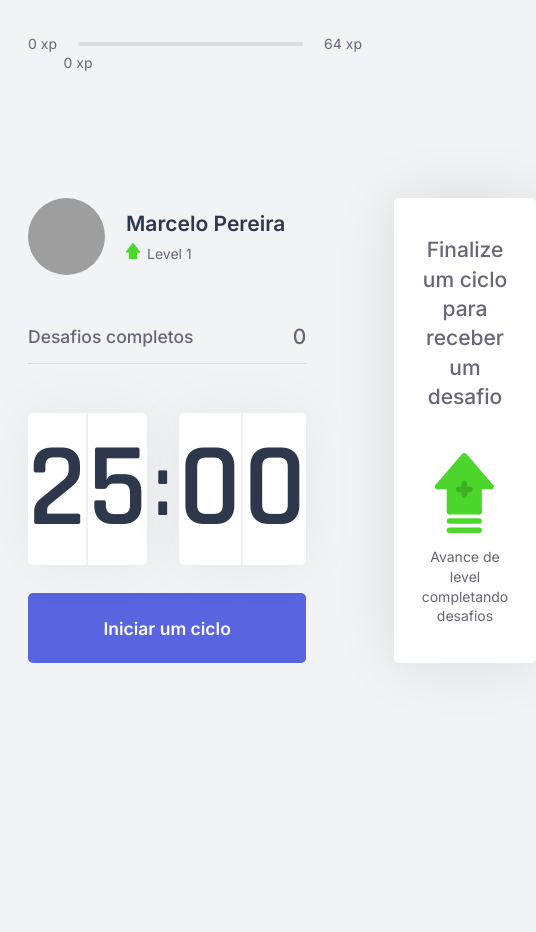
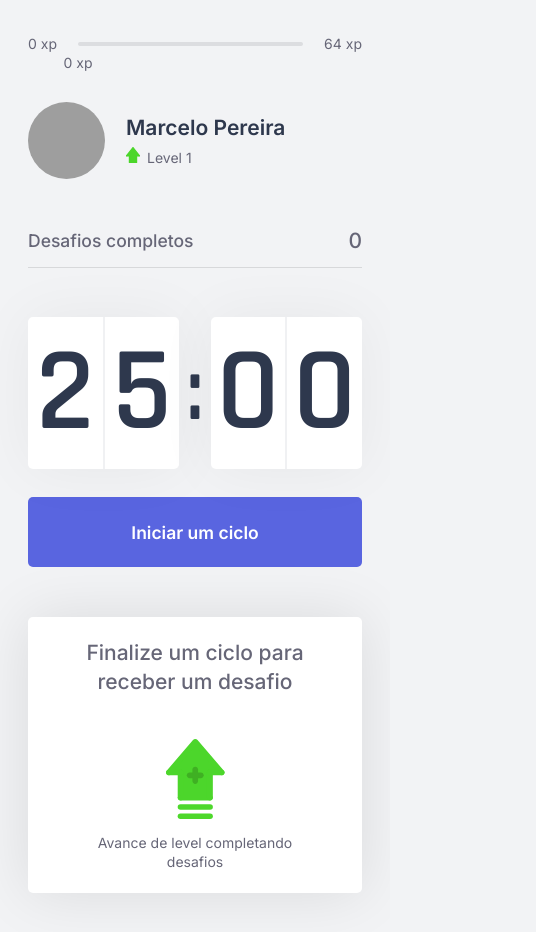
Before and after one commit to marcelopajr/moveit-next, a Next.js app: page / in a window 390 px wide. Shown: the top 932 px of the page, 536 px wide, since content can reach past the window. Before the commit the page ends 844 px from the top, so only its background shows below. Built offline with nearby package versions, Linux system fonts and the light colour scheme; grey boxes are pictures that could not be loaded.

Commit message:
Correção na responsividade

```diff
--- a/src/pages/index.tsx
+++ b/src/pages/index.tsx
@@ -31,13 +31,13 @@ export default function Home(props: HomeProps) {
 
         <CountdownProvider>
           <section>
-            <div>
+            <div className={styles.profileCountdown}>
               <Profile />
               <CompletedChallenges />
               <Countdown />
             </div>
 
-            <div>
+            <div className={styles.challengeBox}>
               <ChallengeBox />
             </div>
           </section>
--- a/src/styles/pages/Home.module.css
+++ b/src/styles/pages/Home.module.css
@@ -14,3 +14,17 @@
   gap: 6.25rem;
   align-content: center;
 }
+
+@media (max-width: 720px) {
+  .container section {
+    display: block;
+  }
+
+  .profileCountdown {
+    padding: 50px 0px;
+  }
+
+  .challengeBox {
+    padding-bottom: 50px;
+  }
+}
```
